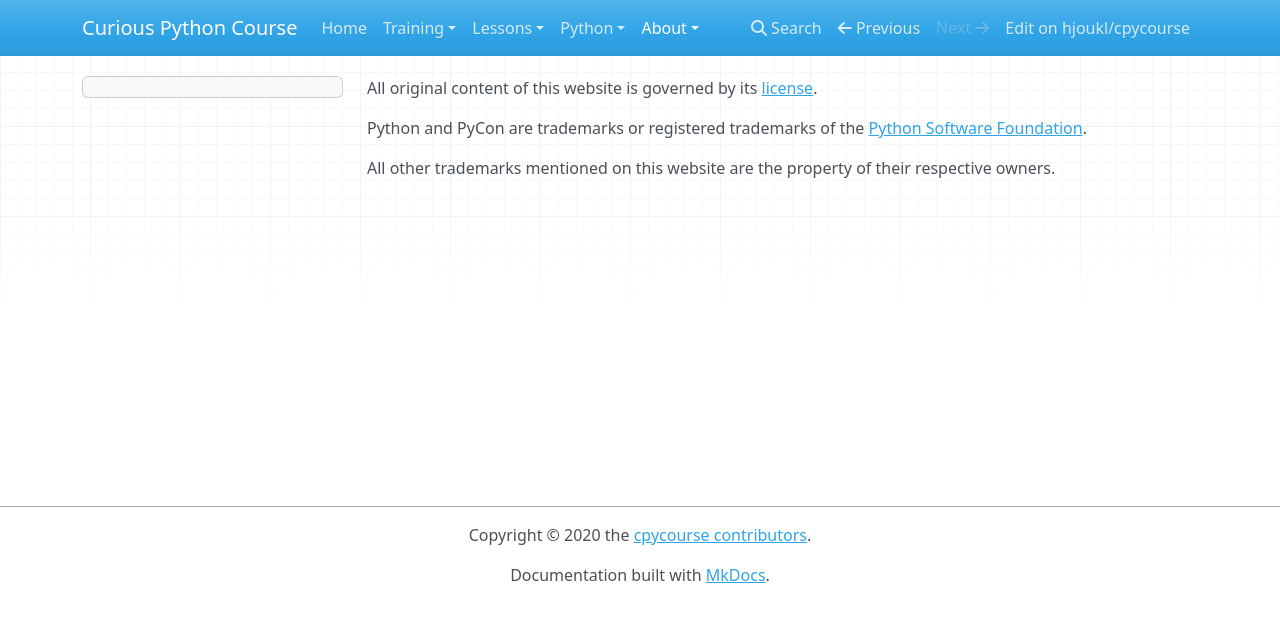
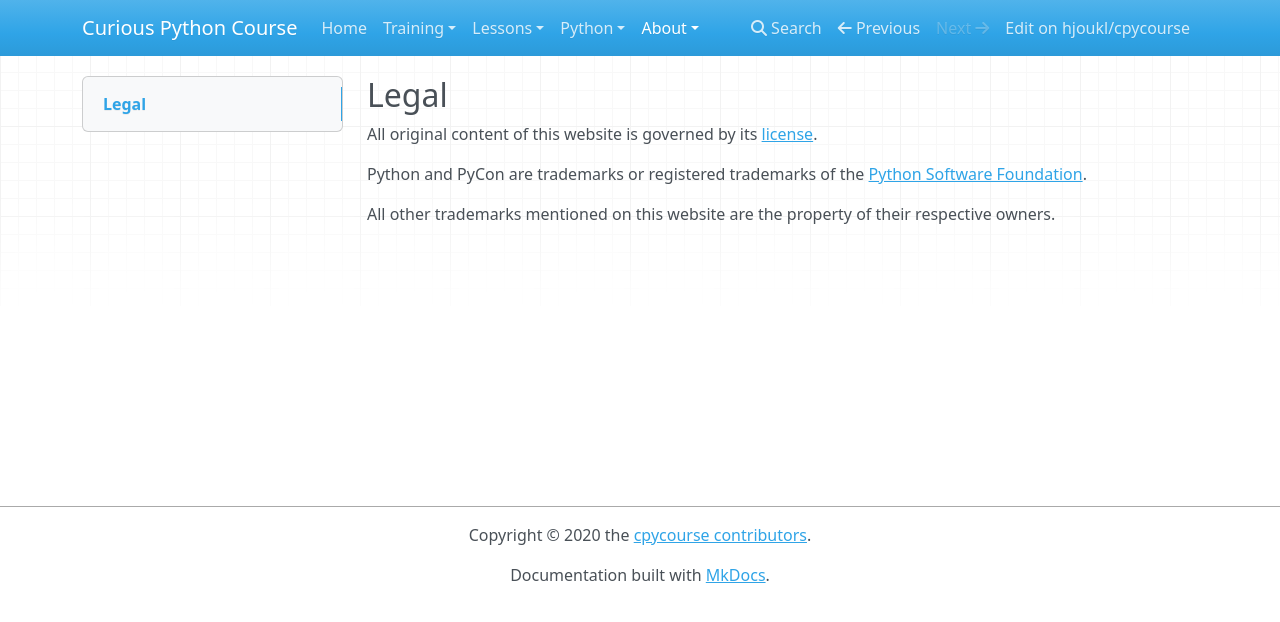
Before and after one commit to rkluger68/cpycourse, an MkDocs documentation site: the page built from docs/about/legal.md, in a window 1280 px wide. Shown: the top 622 px of the page. Built offline with MkDocs 1.6.1, drawn with Linux system fonts in a browser that asks for light colours; nearby versions of some CDN libraries.

Commit message:
Add header.

```diff
--- a/docs/about/legal.md
+++ b/docs/about/legal.md
@@ -1,3 +1,5 @@
+
+## Legal
 
 All original content of this website is governed by its [license](license.md).
 
```
